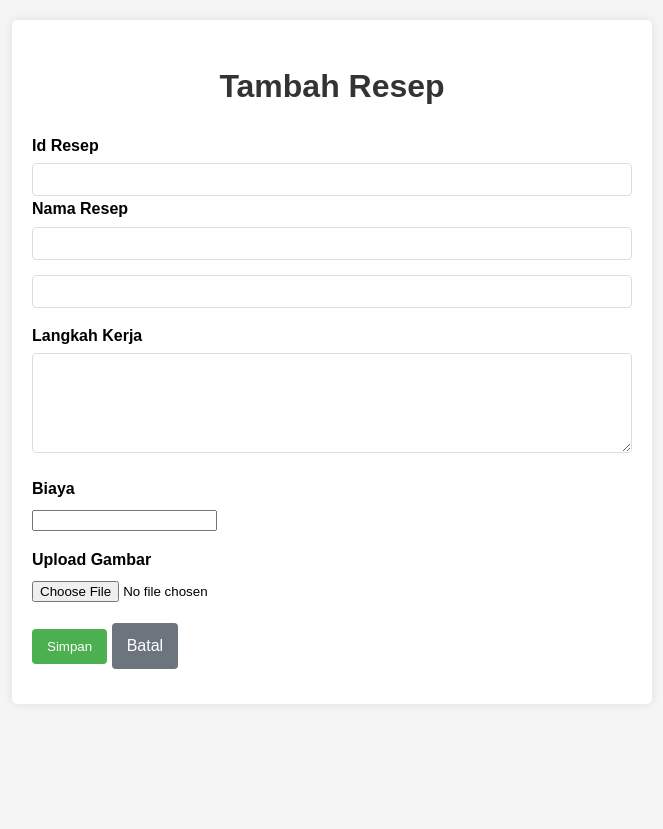
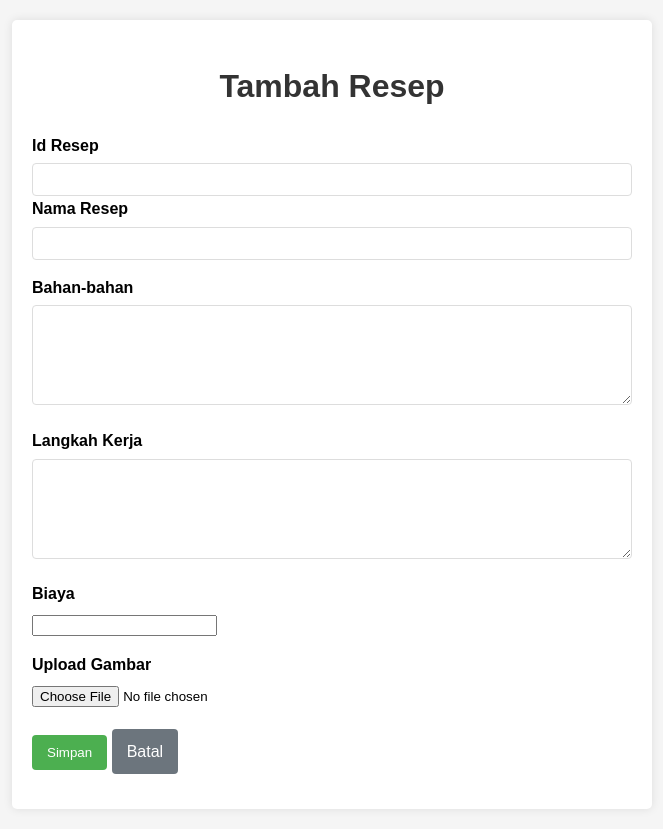
Before and after one commit to BabbyBrown03/projek-akhir, a PHP site: page /tambah.php in a window 1280 px wide. Shown: the whole page, without its empty margins (308-971 px from the left). Before the commit the page ends 669 px from the top, so only its background shows below. Run offline with PHP 8.4, Linux system fonts and the light colour scheme.

Commit message:
Pesan commit

```diff
--- a/tambah.php
+++ b/tambah.php
@@ -145,10 +145,10 @@
             </div>
 
             <div class="form-group">
-                <input type="text" name="biaya" id="biaya" required>
+                <label for="bahan">Bahan-bahan</label>
+                <textarea name="bahan" id="bahan" required></textarea>
             </div>
 
-            <div class="form-group">
             <div class="form-group">
                 <label for="langkah">Langkah Kerja</label>
                 <textarea name="langkah" id="langkah" required></textarea>
```
